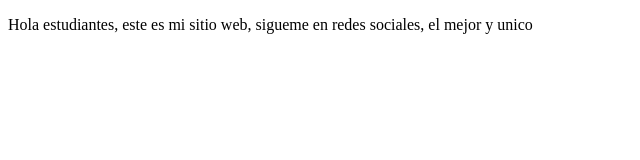
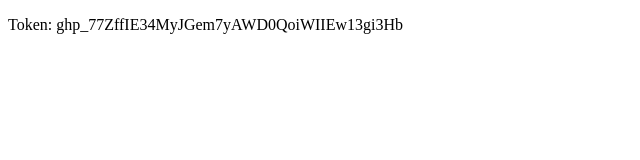
Before and after one commit to PipePaez03/proyectoDemoCursoPrework, a plain HTML site: page index.html in a window 1280 px wide. Shown: the whole page, without its empty margins (0-640 px from the left). Drawn offline with Linux system fonts and the light colour scheme.

Commit message:
Se agrego el token

```diff
--- a/index.html
+++ b/index.html
@@ -8,7 +8,7 @@
 </head>
 <body>
     <p>
-        Hola estudiantes, este es mi sitio web, sigueme en redes sociales, el mejor y unico
+        Token: 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
     </p>
 </body>
 </html>
```
